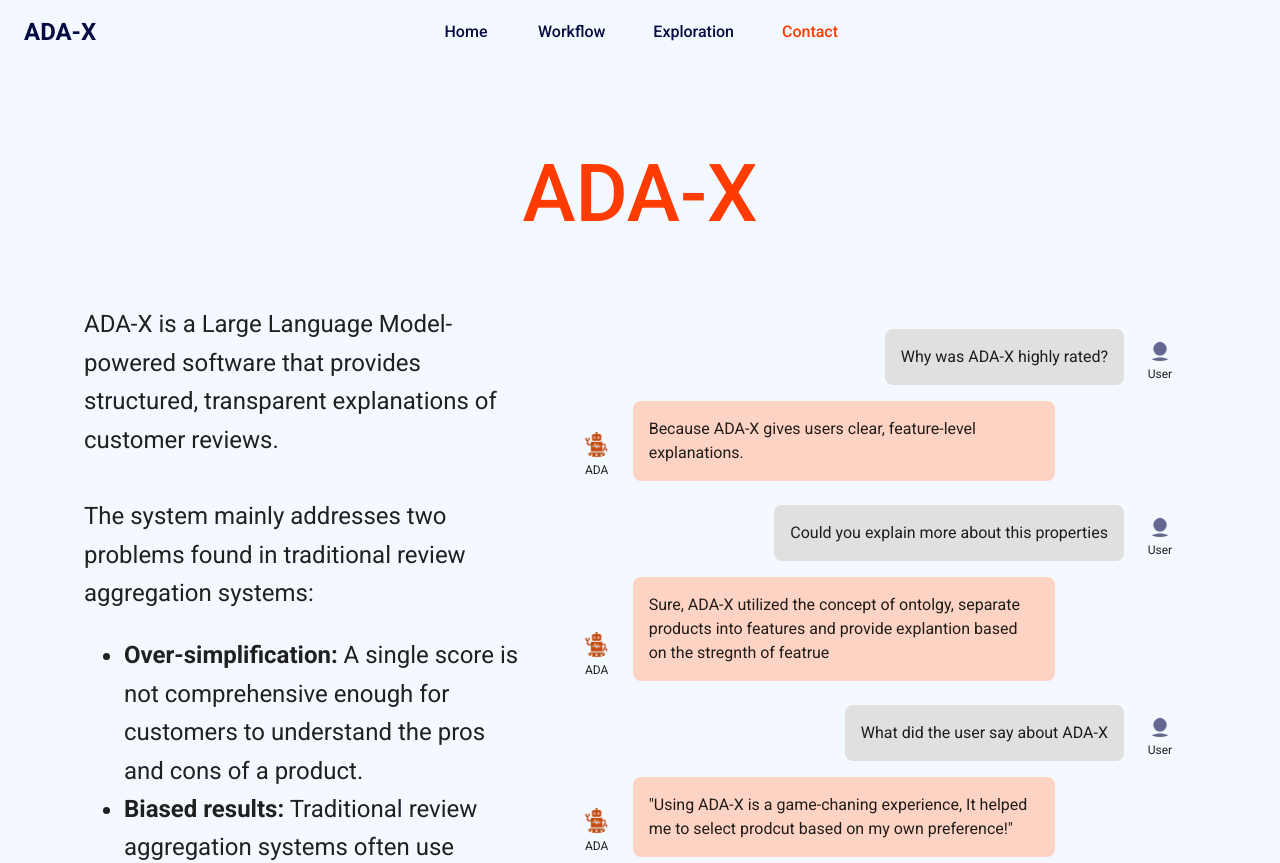
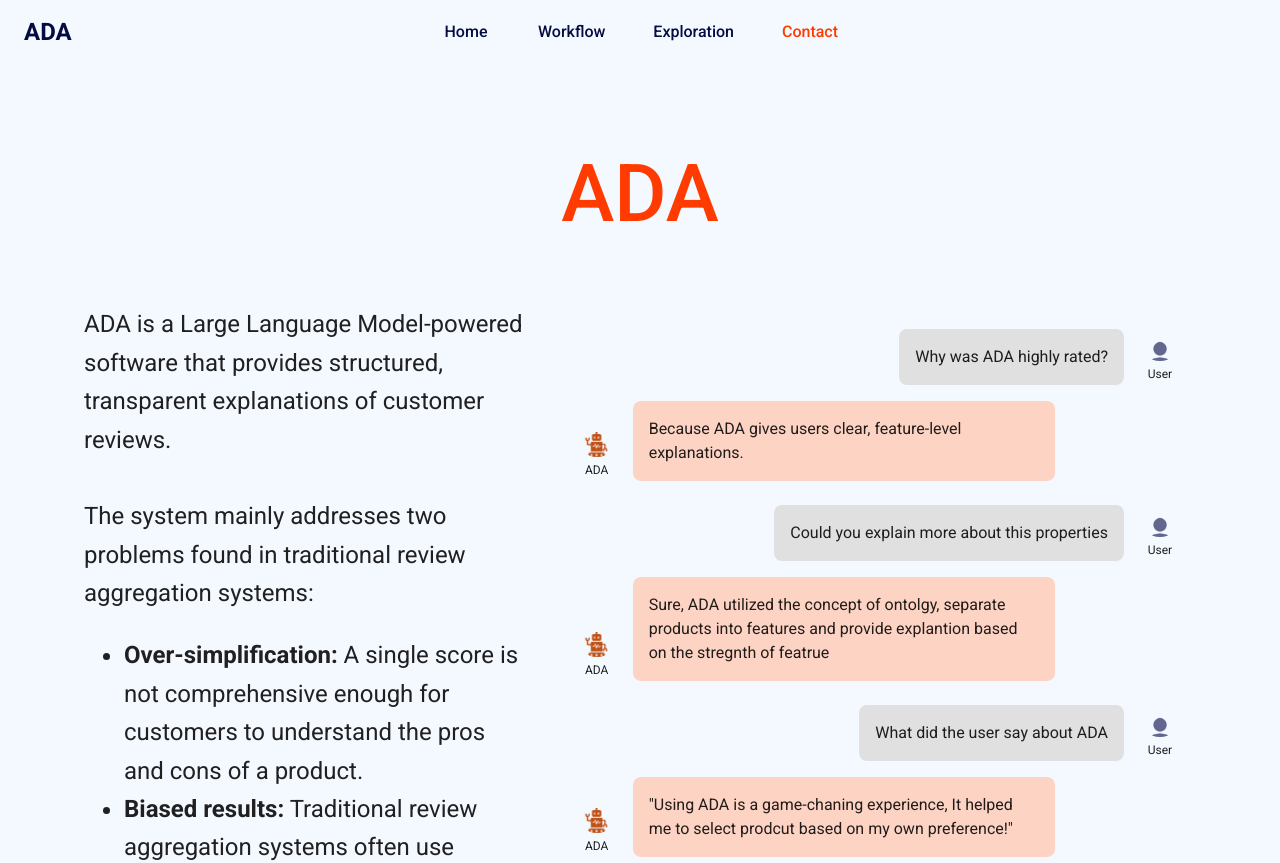
Before and after one commit to ImperialOntology/frontend, a React (Create React App) app: page / in a window 1280 px wide. Shown: the top 863 px of the page. Built offline with nearby package versions, Linux system fonts and the light colour scheme; no server answers.

Commit message:
change all ada-x to ada

```diff
--- a/src/App.js
+++ b/src/App.js
@@ -35,7 +35,7 @@ function NavigationBar() {
             }}
             onClick={() => navigate("/")}
           >
-          ADA-X
+          ADA
         </Typography>
 
         <div style={{
--- a/src/components/ChatAnimation.js
+++ b/src/components/ChatAnimation.js
@@ -4,14 +4,14 @@ import { motion } from 'framer-motion';
 
 // Fixed messages array to match what's shown in the image
 const messages = [
-  { sender: 'user', text: 'Why was ADA-X highly rated?' },
+  { sender: 'user', text: 'Why was ADA highly rated?' },
 // due to some bugs on motion, this sentence wil not display
   {sender:"user", text:"Nothing"},
-  { sender: 'bot', text: 'Because ADA-X gives users clear, feature-level explanations.' },
+  { sender: 'bot', text: 'Because ADA gives users clear, feature-level explanations.' },
   { sender: 'user', text: 'Could you explain more about this properties' },
-  { sender: 'bot', text: 'Sure, ADA-X utilized the concept of ontolgy, separate products into features and provide explantion based on the stregnth of featrue' },
-  { sender: 'user', text: 'What did the user say about ADA-X' },
-  { sender: 'bot', text: '"Using ADA-X is a game-chaning experience, It helped me to select prodcut based on my own preference!"' },
+  { sender: 'bot', text: 'Sure, ADA utilized the concept of ontolgy, separate products into features and provide explantion based on the stregnth of featrue' },
+  { sender: 'user', text: 'What did the user say about ADA' },
+  { sender: 'bot', text: '"Using ADA is a game-chaning experience, It helped me to select prodcut based on my own preference!"' },
 ];
 
 const ChatMessage = ({ sender, text }) => {
--- a/src/pages/Exploration.js
+++ b/src/pages/Exploration.js
@@ -60,10 +60,10 @@ function Exploration() {
     <Container sx={{ marginTop: 6, maxWidth: '100%' }}>
       <Box textAlign="center" mb={4}>
         <Typography variant="h3" gutterBottom sx={{ mb: 5 }}>
-          Discover ADA-X
+          Discover ADA
         </Typography>
         <Typography variant="body1" color="text.secondary" sx={{ mb: 3 }}>
-          Explore how ADA-X transforms raw customer reviews into clear, structured insights.
+          Explore how ADA transforms raw customer reviews into clear, structured insights.
           <br /><br />
           Choose a dataset from the following options.
           <br /><br />
--- a/src/pages/Home.js
+++ b/src/pages/Home.js
@@ -13,7 +13,7 @@ function Home() {
           textTransform: 'none',
           fontSize: '5rem',
         }}>
-          ADA-X
+          ADA
         </Typography>
       </Box>
 
@@ -22,7 +22,7 @@ function Home() {
         {/* Left Column - Description */}
         <Grid item xs={12} md={5}>
           <Typography variant="h5" align="left" sx={{ lineHeight: 1.6 }}>
-          ADA-X is a Large Language Model-powered software that provides structured, transparent explanations of
+          ADA is a Large Language Model-powered software that provides structured, transparent explanations of
           customer reviews.
             <br /><br />
             The system mainly addresses two problems found in traditional review aggregation systems:
--- a/src/pages/ReviewAggregation.js
+++ b/src/pages/ReviewAggregation.js
@@ -24,7 +24,7 @@ import dagre from "dagre";
 import InfoOutlinedIcon from "@mui/icons-material/InfoOutlined";
 
 const API_KEY = process.env.REACT_APP_API_KEY;
-const API_URL = process.env.REACT_APP_BACKEND_URL || "http://localhost:8000";
+const API_URL = process.env.REACT_APP_BACKEND_URL || "https://backend-ontology.redbeach-21aedb1a.uksouth.azurecontainerapps.io";
 
 function ReviewAggregation() {
   const location = useLocation();
--- a/src/pages/WorkFlow.js
+++ b/src/pages/WorkFlow.js
@@ -90,7 +90,7 @@ const WorkFlowPage = () => {
     <Box sx={{ flexGrow: 1 }}>
       <Container sx={{ marginTop: 6 }}>
         <Typography variant="h3" gutterBottom sx={{ mb: 5 }}>
-          How does ADA-X work?
+          How does ADA work?
         </Typography>
 
         {/* Image container with limited size */}
@@ -106,7 +106,7 @@ const WorkFlowPage = () => {
         >
             <img
               src={require("../components/Images/Framework.png")}
-              alt="ADA-x Workflow Diagram"
+              alt="ADA Workflow Diagram"
               style={{
                 width: '100%',
                 height: '100%',
@@ -114,7 +114,7 @@ const WorkFlowPage = () => {
               }}
             />
           <Typography variant="caption" color="text.secondary" sx={{ fontStyle: 'italic' }}>
-            ADA-x workflow visualization
+            ADA workflow visualization
           </Typography>
         </Box>
 
@@ -122,7 +122,7 @@ const WorkFlowPage = () => {
           1. Gather Customer reviews
         </Typography>
         <Typography variant="h5" align="left" sx={{ lineHeight: 1.6 }}>
-        Similar to any review aggregation method, customer reviews are the most crucial component of the ADA-X system.
+        Similar to any review aggregation method, customer reviews are the most crucial component of the ADA system.
         Having a large number of customer reviews helps the language model used in ADA better understand different
         aspects of a product, generate a high-quality ontology, and provide structured explanations of customer reviews.
 
@@ -221,7 +221,7 @@ const WorkFlowPage = () => {
         a particular domain of knowledge. The purpose of constructing an ontology is to break down the product
         into different aspects and analyze each aspect in a later stage. This process is often time-consuming and
         requires professional, domain-specific knowledge. Therefore, we embedded two automatic ontology extraction
-        methods in the ADA-X system.
+        methods in the ADA system.
 
         <br /><br />
         The first method is a BERT-based ontology extraction technique. This method requires two manually annotated
```
